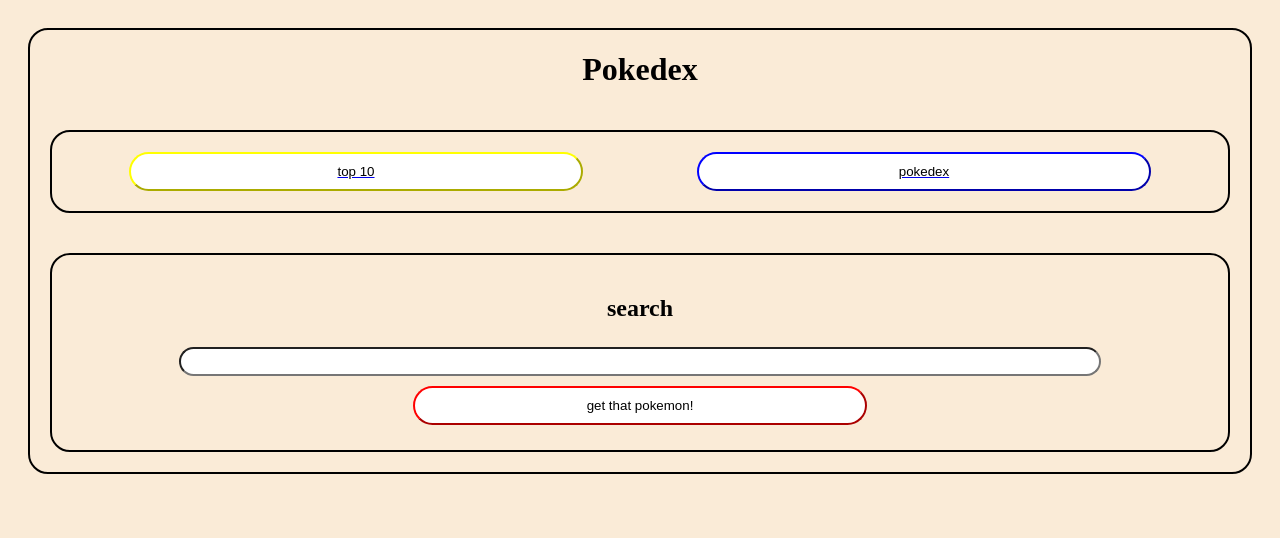
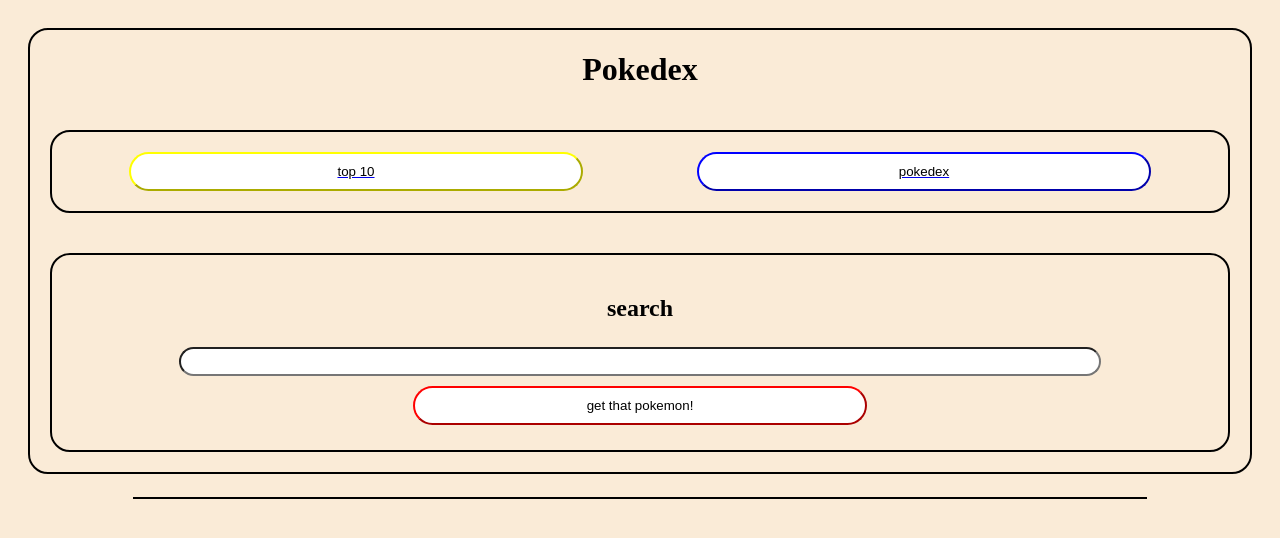
Before and after one commit to RyderBarr/poke-homework, a plain HTML site: page pokedex.html in a window 1280 px wide. Drawn offline with nearby package versions, Linux system fonts and the light colour scheme; no server answers.

Commit message:
adding extra

```diff
--- a/oldScript.js
+++ b/oldScript.js
@@ -111,7 +111,7 @@ $(document).ready(function(){
 
                     data=>
                     {
-                        $('body').append(`
+                        $('pokemon').append(`
                         <div class='${data.types[0]?.type.name} pokemon'>
 
                             <h2> ${data.name} </h2>
--- a/pokedex.html
+++ b/pokedex.html
@@ -46,6 +46,10 @@
 
     </header>
 
+    <pokemon>
+
+    </pokemon>
+
     <script src="./oldScript.js"></script>
 </body>
 </html>
--- a/style.css
+++ b/style.css
@@ -135,6 +135,19 @@ h3{
 p{
 
     align-self: center;
+
+}
+
+pokemon{
+
+    border: 1px solid black;
+    width: 80%;
+    height: 40;
+    display: flex;
+    flex-direction: row;
+    flex-wrap: wrap;
+    align-items: center;
+    justify-content: space-between;
 
 }
 
```
